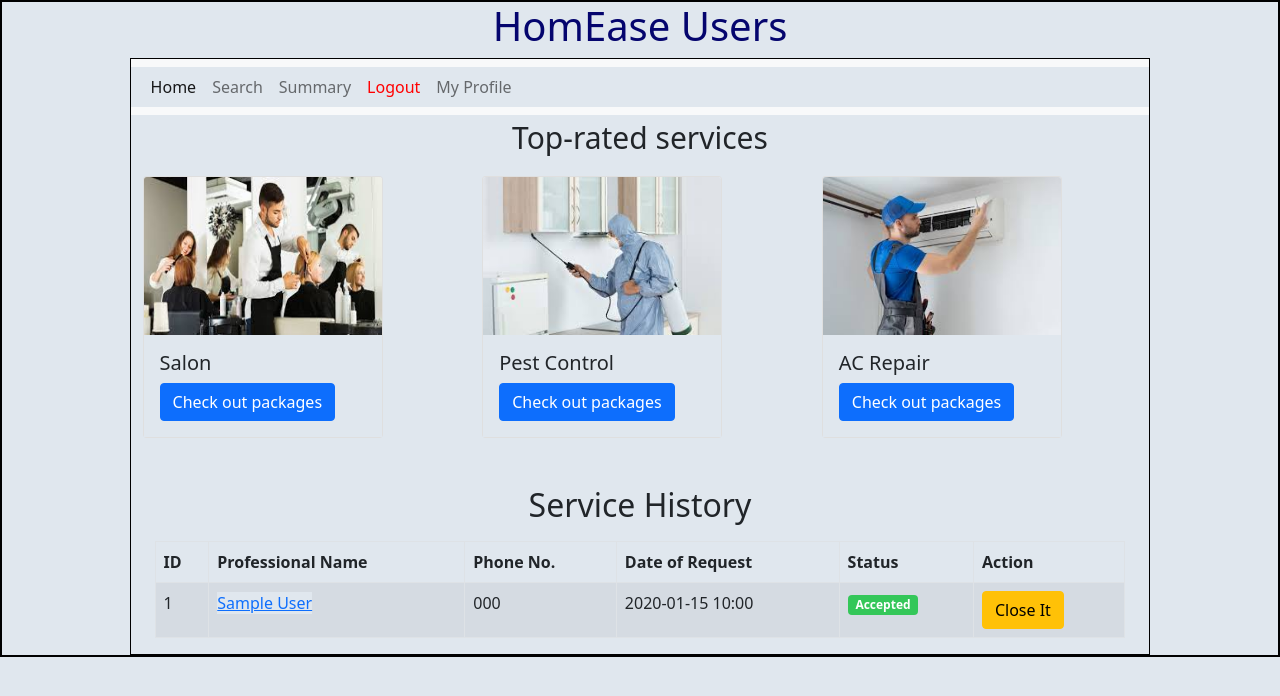
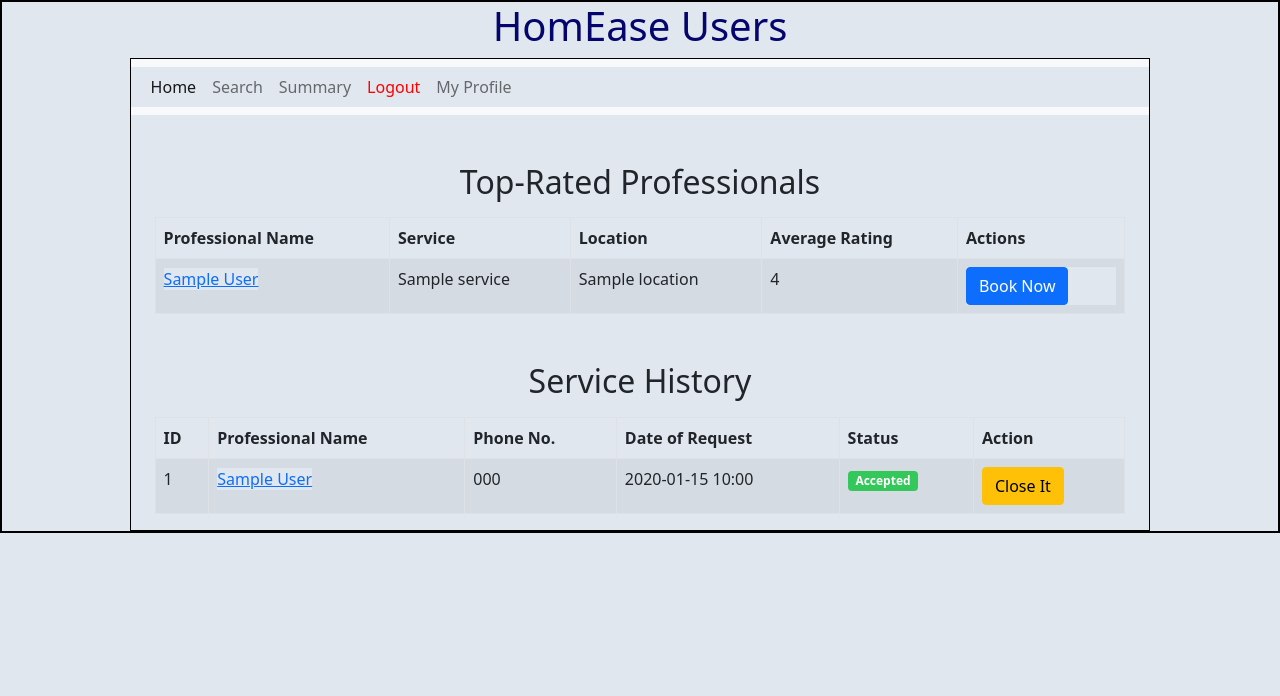
Before and after one commit to 23f2001277/Householdservices_app, a Python web app: template templates/user_dash.html in a window 1280 px wide. Shown: the top 696 px of the page. Run offline with Jinja, Linux system fonts and the light colour scheme; the template is opened without the code that fills it: most values are stand-ins (such as "Sample title", 1, 10 or a date in 2020).

Commit message:
final changes

```diff
--- a/templates/user_dash.html
+++ b/templates/user_dash.html
@@ -1,40 +1,41 @@
 {% extends "user_layout.html" %}
 {% block content %}
 <html>
-    <p class="trs" style="text-align: center; font-size: 30px;">Top-rated services</p>
+
     <div class="container">
         <div class="row">
-            <div class="col">
-                <div class="card" style="width: 15rem;">
-                    <img src="/static/images/salon.jpeg" class="card-img-top" alt="salon" height="158px">
-                    <div class="card-body">
-                        <h5 class="card-title">Salon</h5>
-                        <a href="{{ url_for('list_professionals', name='Salon') }}" class="btn btn-primary">Check out packages</a>
-                    </div>
-                </div>
-            </div>
-            <div class="col">
-                <div class="card" style="width: 15rem;">
-                    <img src="/static/images/pest.jpeg" class="card-img-top" alt="pest" height="158px">
-                    <div class="card-body">
-                        <h5 class="card-title">Pest Control</h5>
-                        <a href="{{ url_for('list_professionals', name='Pest Control') }}" class="btn btn-primary">Check out packages</a>
-                    </div>
-                </div>
-            </div>
-            <div class="col">
-                <div class="card" style="width: 15rem;">
-                    <img src="/static/images/acr.jpeg" class="card-img-top" alt="acrepair">
-                    <div class="card-body">
-                        <h5 class="card-title">AC Repair</h5>
-                        <a href="{{ url_for('list_professionals', name='AC Repair') }}" class="btn btn-primary">Check out packages</a>
-                    </div>
-                </div>
-            </div>
         </div>
+        <div class="container mt-5">
+            <h2 style="text-align: center;">Top-Rated Professionals</h2>
+            <table class="table table-bordered table-striped mt-3">
+                <thead>
+                    <tr>
+                        <th>Professional Name</th>
+                        <th>Service</th>
+                        <th>Location</th>
+                        <th>Average Rating</th>
+                        <th>Actions</th>
+                    </tr>
+                </thead>
+                <tbody>
+                    {% for professional, avg_rating in top_rated_professionals %}
+                    <tr>
+                        <td><a href="/professional_profile/{{ professional.id }}">{{ professional.full_name }}</a></td>
+                        <td>{{ professional.service.name }}</td>
+                        <td>{{ professional.location }}</td>
+                        <td>{{ avg_rating }}</td>
+                        <td>
+                            <form action="{{ url_for('book_professional', professional_id=professional.id) }}" method="post">
+                                <input type="hidden" name="service_id" value="{{ professional.service_name }}">
+                                <button type="submit" class="btn btn-primary">Book Now</button>
+                            </form>
+                        </td>
 
-
-
+                    </tr>
+                    {% endfor %}
+                </tbody>
+            </table>
+        </div>
         <div class="container mt-5">
             <h2 style="text-align: center;">Service History</h2>
             <table class="table table-bordered table-striped mt-3">
```
Also changed, not shown: backend/controllers.py (+9 -4 lines), instance/household_service.sqlite3, static/avg_rating_4.png (added), static/service_summary_2.png, static/service_summary_3.png (added), templates/user_search.html (line endings or trailing spaces).
